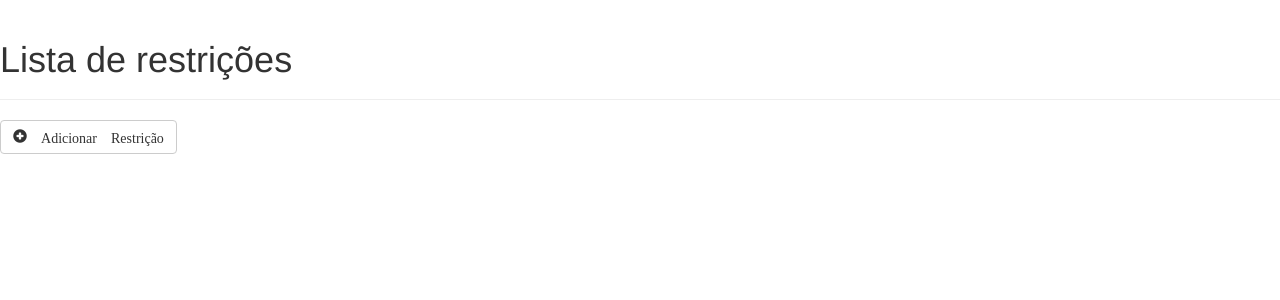
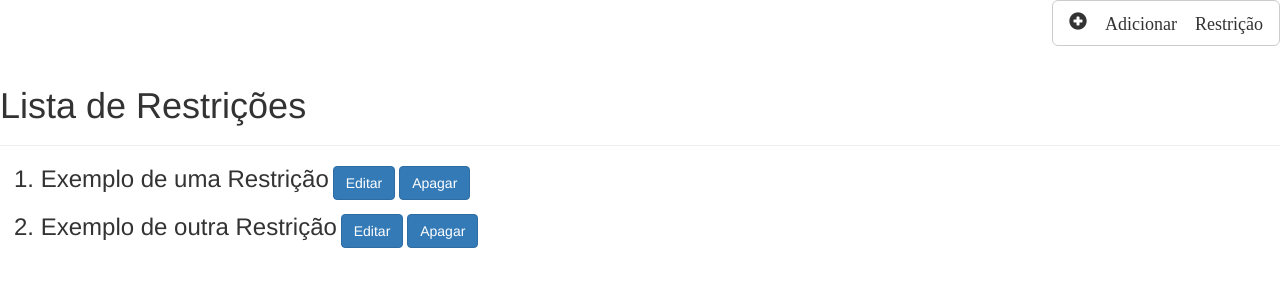
Before and after one commit to NIAEFEUP/examCalendar, a PHP site: page /constrains.php in a window 1280 px wide. Shown: the top 300 px of the page. Run offline with PHP 8.4, Linux system fonts and the light colour scheme.

Commit message:
Página Constrains

```diff
--- /dev/null
+++ b/projeto/Interface Web/ConstrainsFilesAux/constrains.css
@@ -0,0 +1,7 @@
+h3 {
+	display: inline;
+}
+
+.restricao {
+	margin: 1em;
+}
--- /dev/null
+++ b/projeto/Interface Web/ConstrainsFilesAux/constrains.js
@@ -0,0 +1,9 @@
+function addConstrain() {
+	var constrain = $('<div class="restricao"></div>');
+
+	constrain.append('<h3>Nova Restrição</h3> ');
+	constrain.append('<button class="btn btn-primary" type="button">Editar</button> ');
+	constrain.append('<button class="btn btn-primary" type="button">Apagar</button> ');
+
+	$('.restricoes').append(constrain);
+}
--- a/projeto/Interface Web/constrains.php
+++ b/projeto/Interface Web/constrains.php
@@ -2,13 +2,35 @@
 include 'Templates/header.html';
 ?>
 
-<div class="page-header">
-  <h1>Lista de restrições</h1>
+<link rel="stylesheet" href="ConstrainsFilesAux/constrains.css">
+<script src="ConstrainsFilesAux/constrains.js" async></script>
+
+<div align="right">
+	<button type="button" class="btn btn-default btn-lg" onclick="addConstrain()">
+	  <span class="glyphicon glyphicon-plus-sign" aria-hidden="true"> Adicionar Restrição</span>
+	</button>
 </div>
 
-<button type="button" class="btn btn-default">
-  <span class="glyphicon glyphicon-plus-sign" aria-hidden="true"> Adicionar Restrição</span>
-</button>
+<div class="page-header">
+  <h1>Lista de Restrições</h1>
+</div>
+
+<!--
+Vai ser preciso tornar dinâmica a parte das restrições.
+Em baixo está apenas um exemplo.
+-->
+<div class="restricoes">
+	<div class="restricao">
+		<h3>1. Exemplo de uma Restrição</h3>
+		<button class="btn btn-primary" type="button">Editar</button>
+		<button class="btn btn-primary" type="button">Apagar</button>
+	</div>
+	<div class="restricao">
+		<h3>2. Exemplo de outra Restrição</h3>
+		<button class="btn btn-primary" type="button">Editar</button>
+		<button class="btn btn-primary" type="button">Apagar</button>
+	</div>
+</div>
 
 <?php
 include 'Templates/footer.html';
```
